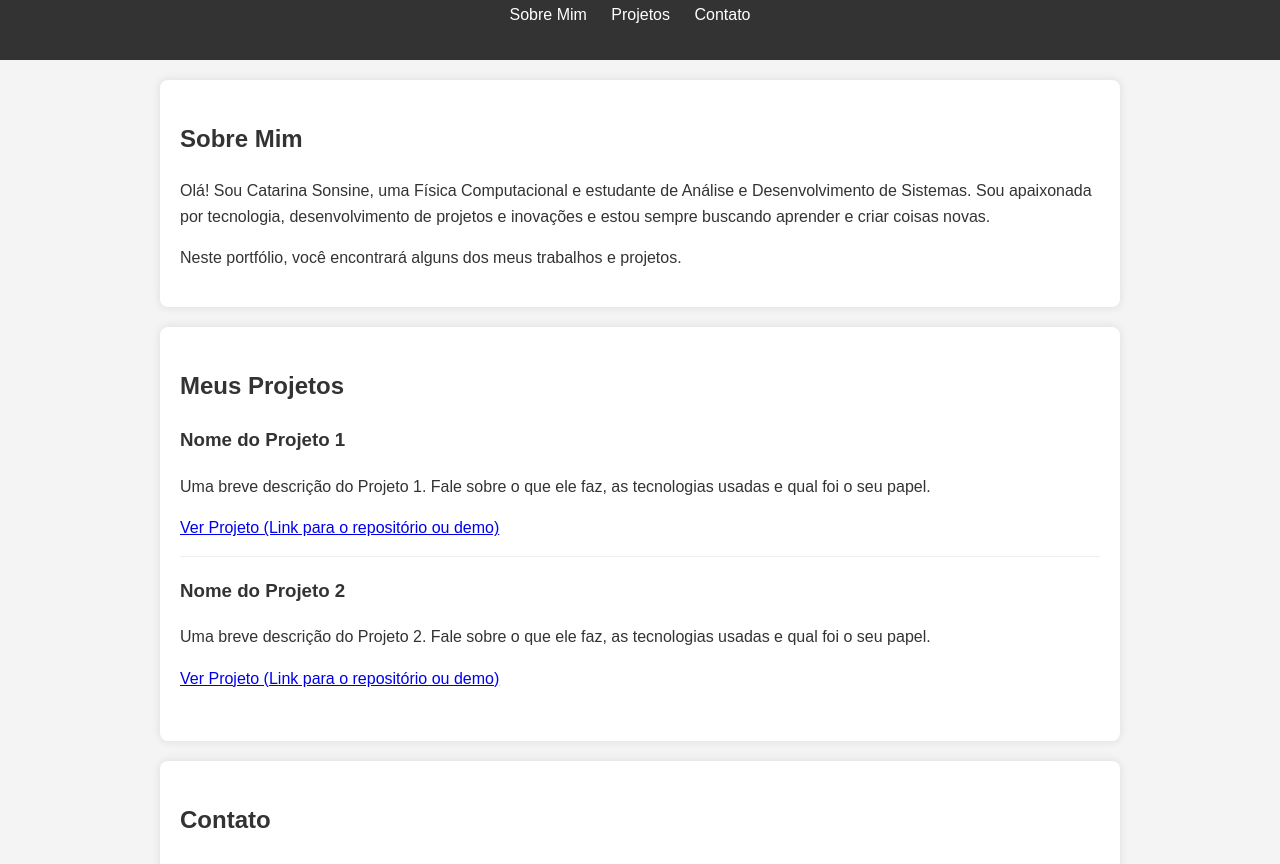
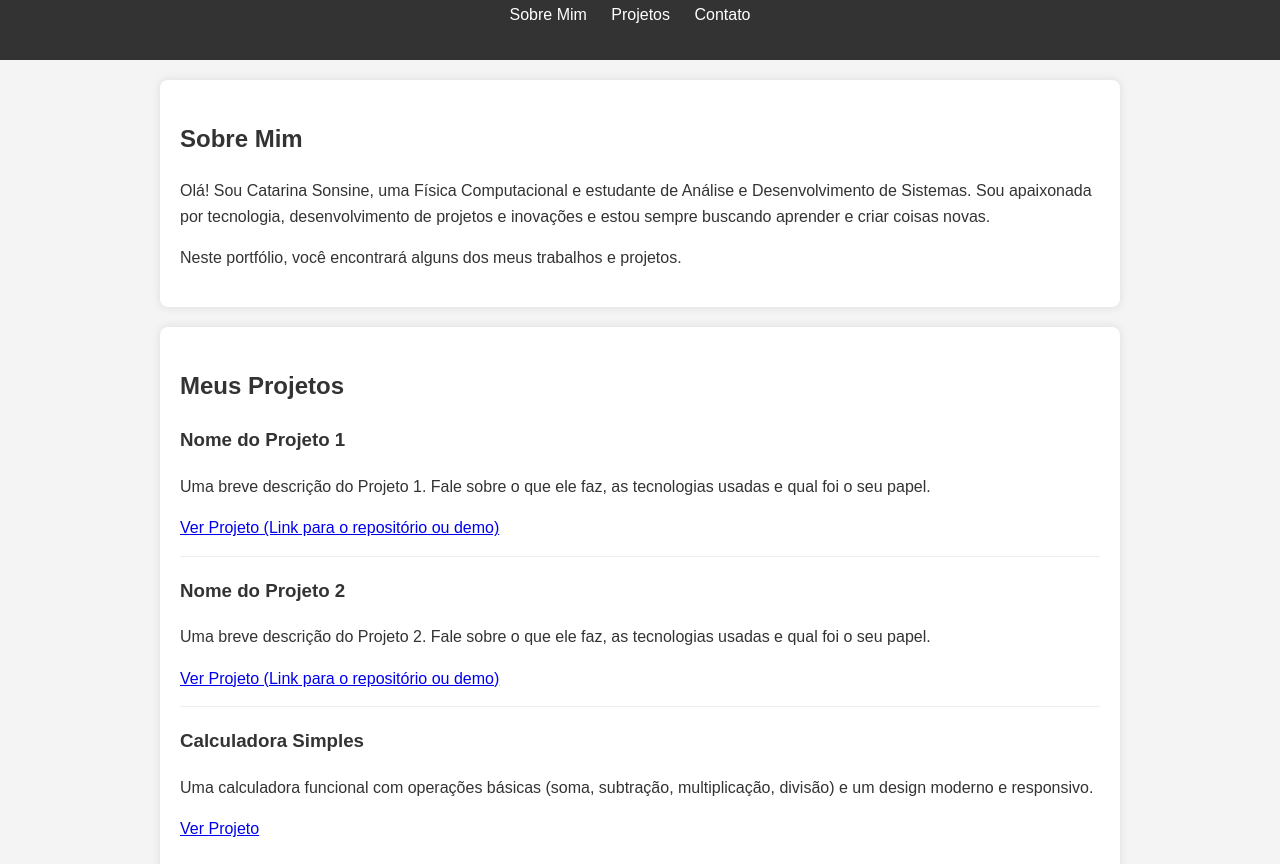
Before and after one commit to catarinasonsine97-hash/portf-lio-pessoal, a plain HTML site: page index.html in a window 1280 px wide. Shown: the part 81-945 px from the top of the page. Drawn offline with Linux system fonts and the light colour scheme.

Commit message:
Update index.html

```diff
--- a/index.html
+++ b/index.html
@@ -37,6 +37,12 @@
                 <p>Uma breve descrição do Projeto 2. Fale sobre o que ele faz, as tecnologias usadas e qual foi o seu papel.</p>
                 <a href="#" target="_blank">Ver Projeto (Link para o repositório ou demo)</a>
             </div>
+                <div class="projeto">
+        <h3>Calculadora Simples</h3>
+        <p>Uma calculadora funcional com operações básicas (soma, subtração, multiplicação, divisão) e um design moderno e responsivo.</p>
+        <a href="calculadora/calculadora.html" target="_blank">Ver Projeto</a>
+    </div>
+
             <!-- Adicione mais projetos aqui -->
         </section>
 
```
